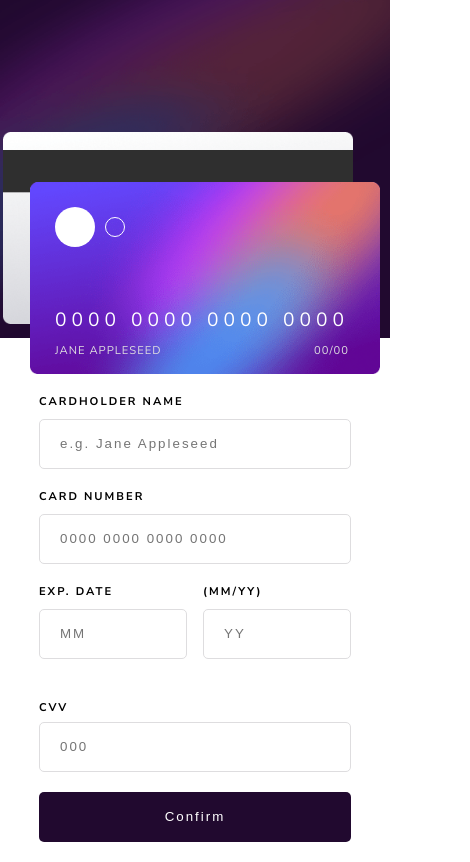
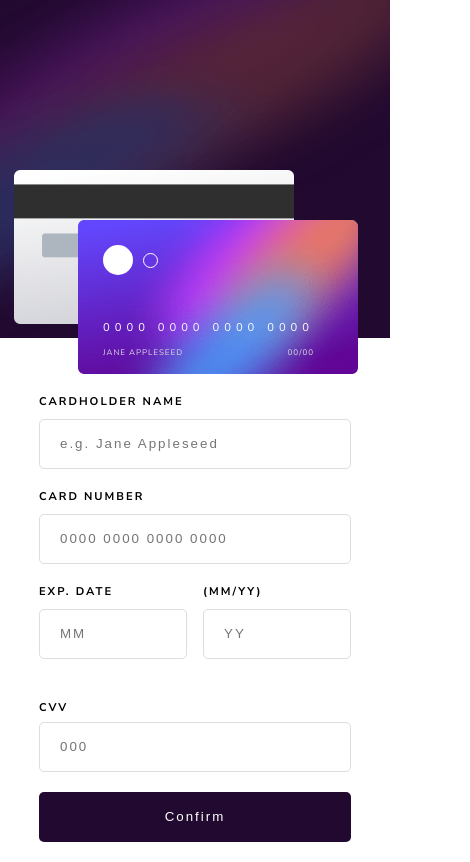
Before and after one commit to sajeell/interactive-card-challenge-2, a plain HTML site: page index.html in a window 390 px wide. Shown: the whole page, 470 px wide, since content can reach past the window. Drawn offline with Linux system fonts and the light colour scheme.

Commit message:
:iphone: Fix Extra Whitespace Margins In Phone-Layout

```diff
--- a/style.css
+++ b/style.css
@@ -200,13 +200,8 @@ main {
     flex-direction: column;
   }
 
-  .bg img {
-    height: 40vh;
-    width: 100vw;
-  }
-
   .card-top img {
-    width: 350px;
+    width: 280px;
   }
 
   .expiry-row {
@@ -221,6 +216,12 @@ main {
   .cards-wrapper {
     bottom: 55%;
     flex-direction: column-reverse;
+    max-width: 100vw;
+  }
+
+  .bg img {
+    height: 40vh;
+    width: 100vw;
   }
 
   .front {
@@ -237,17 +238,17 @@ main {
   }
 
   #big-circle {
-    width: 40px;
-    height: 40px;
+    width: 30px;
+    height: 30px;
   }
 
   #small-circle {
-    width: 20px;
-    height: 20px;
+    width: 15px;
+    height: 15px;
   }
 
   #card-number {
-    font-size: 1.2rem;
+    font-size: 0.7rem;
     letter-spacing: 5px;
   }
 
@@ -256,11 +257,11 @@ main {
   }
 
   .front-card-content-row:last-child {
-    margin-top: 60px;
+    margin-top: 40px;
   }
 
   .card-owner-details > span {
-    font-size: 0.7rem;
+    font-size: 0.5rem;
     letter-spacing: 1px;
   }
 
```
